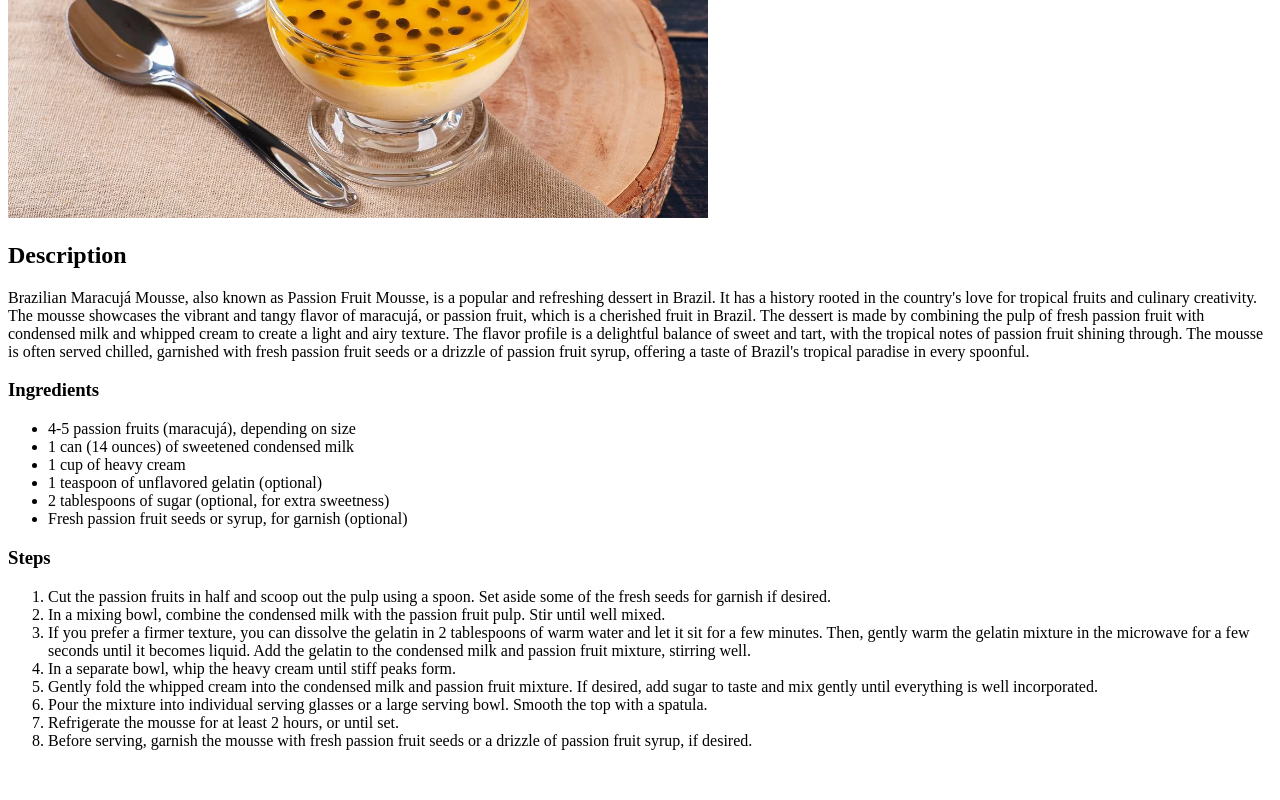
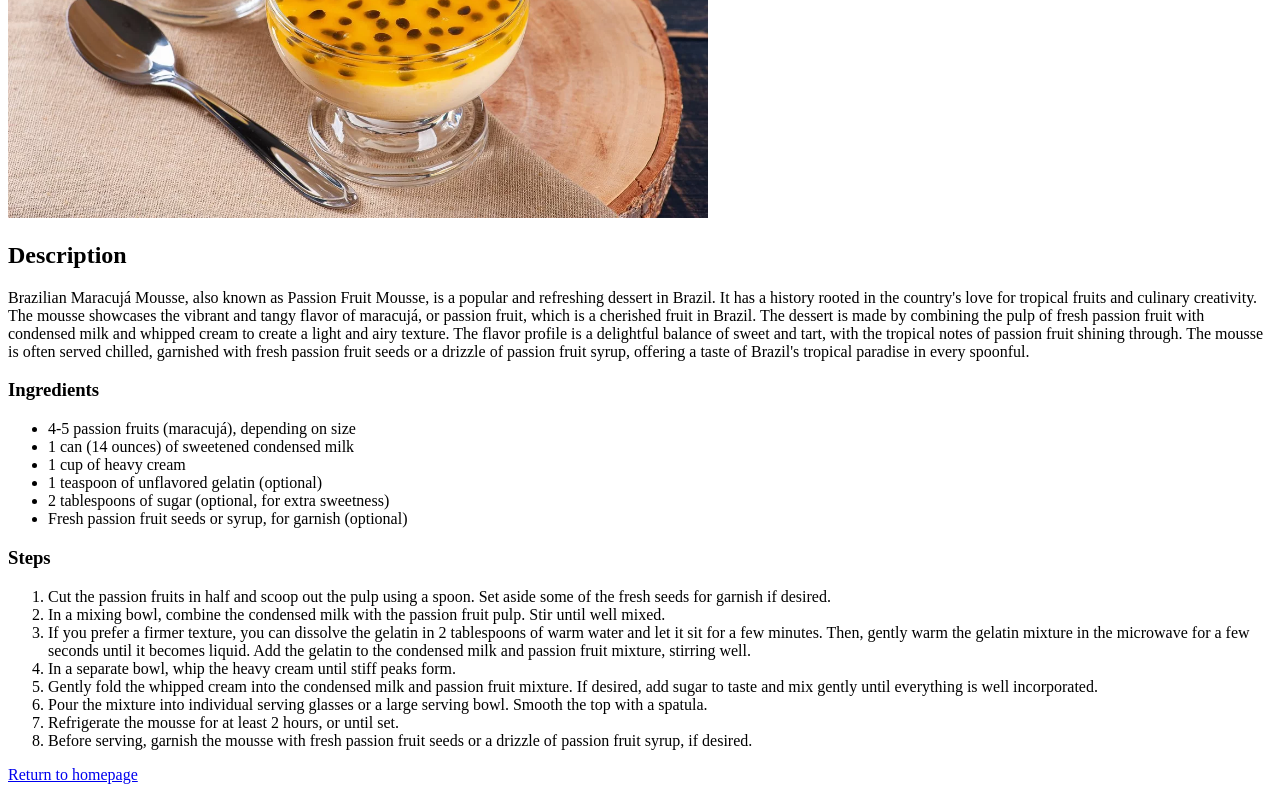
Before and after one commit to JohnVEscobar/odin-recipes, a plain HTML site: page recipes/maracuja.html in a window 1280 px wide. Shown: the part 328-1128 px from the top of the page. Before the commit the page ends 1094 px from the top, so only its background shows below. Drawn offline with Linux system fonts and the light colour scheme.

Commit message:
Added return links to all reipe pages

```diff
--- a/recipes/maracuja.html
+++ b/recipes/maracuja.html
@@ -39,5 +39,8 @@
             <li>Refrigerate the mousse for at least 2 hours, or until set.</li>
             <li>Before serving, garnish the mousse with fresh passion fruit seeds or a drizzle of passion fruit syrup, if desired.</li>
         </ol>
+        <p>
+            <a href="../index.html">Return to homepage</a>
+        </p>
 </body>
 </html>
```
Also changed, not shown: recipes/feijoada.html (+3 -0 lines), recipes/stroganoff.html (+3 -1 lines).
